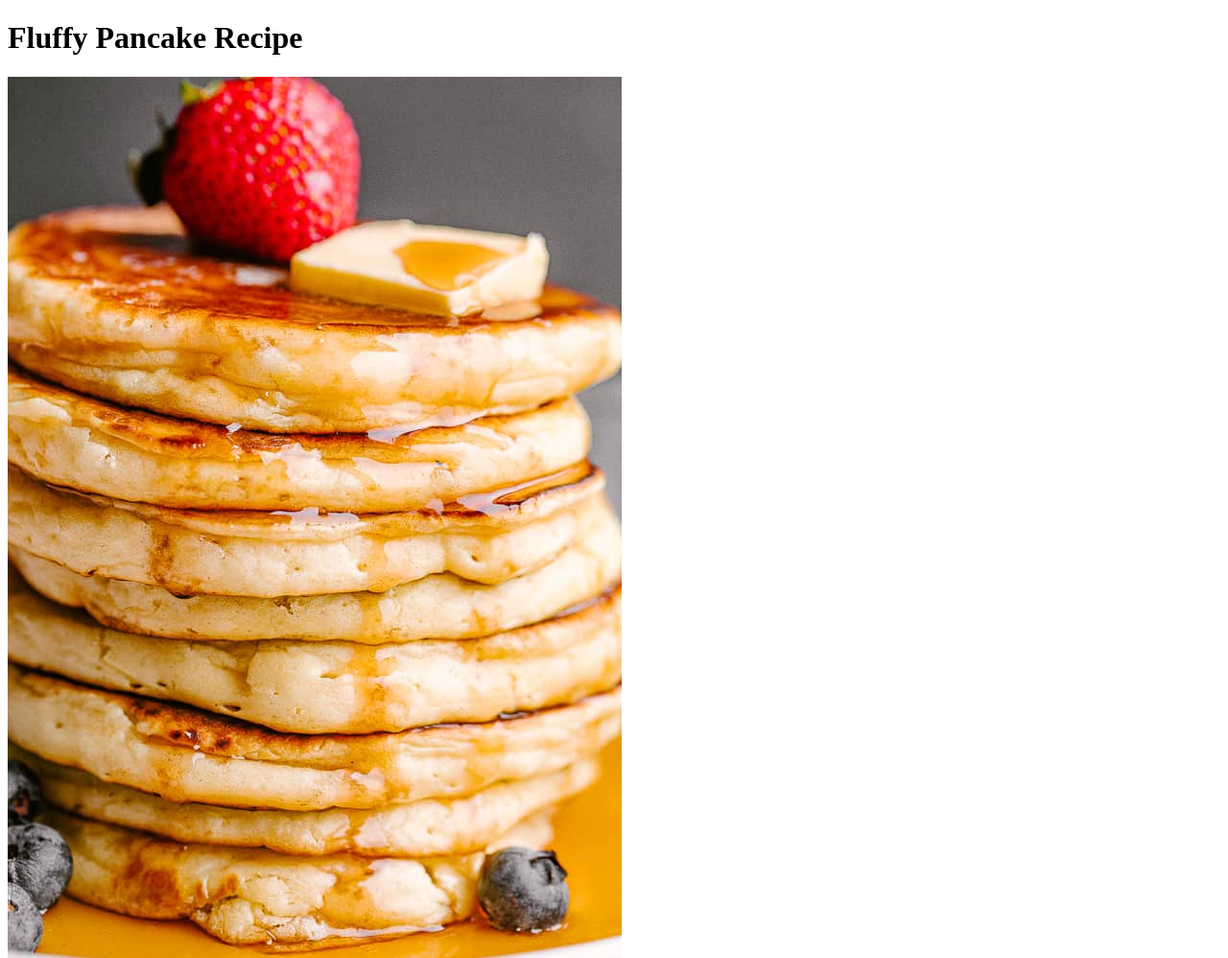
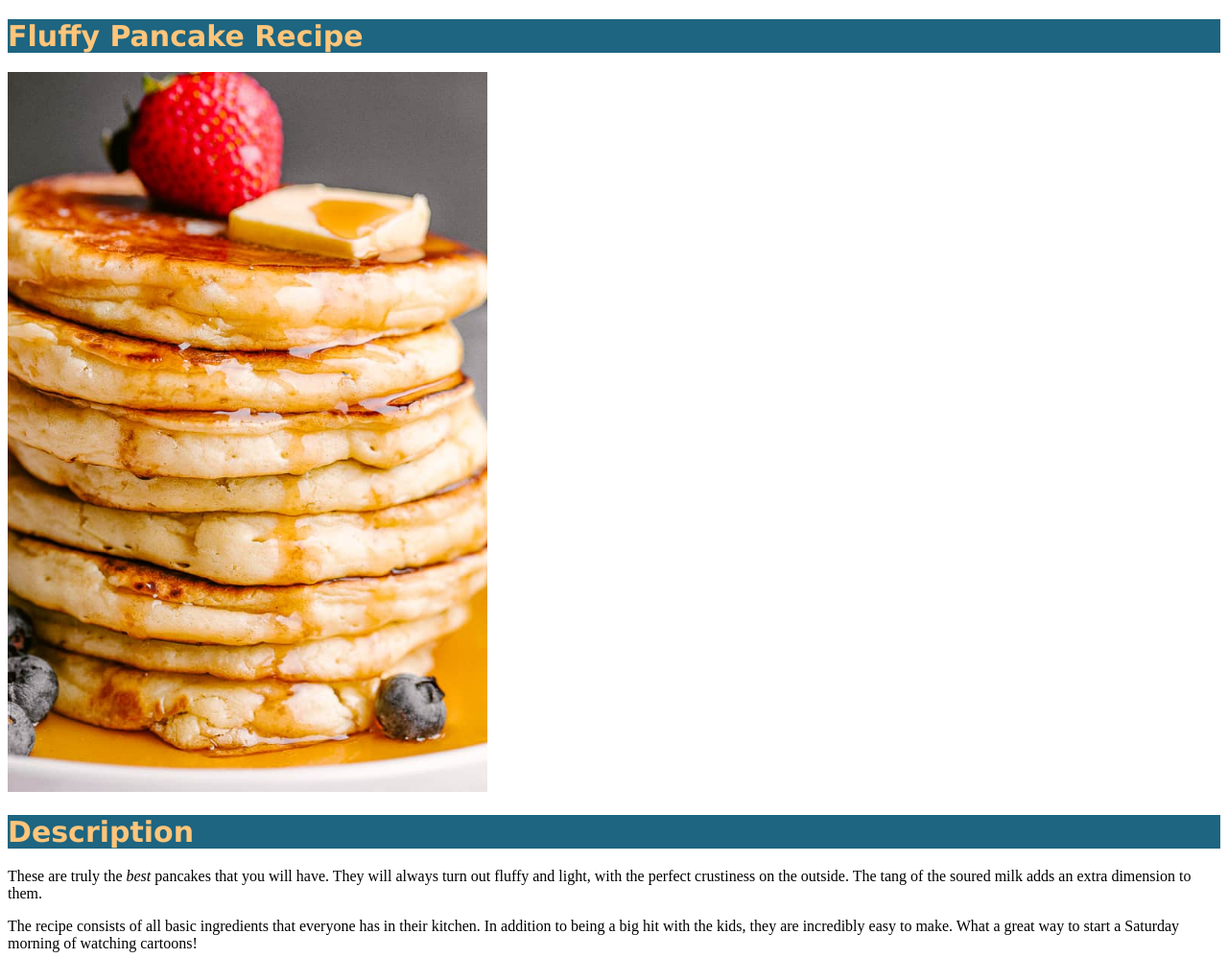
Before and after one commit to spammertime/odin-recipes, a plain HTML site: page recipes/fluffyPancakes.html in a window 1280 px wide. Shown: the top 998 px of the page at 96% size. Drawn offline with Linux system fonts and the light colour scheme.

Commit message:
added .css file with styling for h1 and downsized img. Put links in each page to stylesheet.

```diff
--- a/recipes/fluffyPancakes.html
+++ b/recipes/fluffyPancakes.html
@@ -3,6 +3,7 @@
     <head>
         <title>Fluffy-Pancake-Recipe</title>
         <meta charset="UTF-8">
+        <link rel="stylesheet" href="../styles.css">
     </head>
 
     <body>
--- /dev/null
+++ b/styles.css
@@ -0,0 +1,10 @@
+h1 {
+    font-size: 30px;
+    color: rgb(255, 197, 122);
+    background-color: rgb(29, 101, 129);
+    font-family: Verdana, Geneva, Tahoma, sans-serif;
+}
+img {
+    height: auto;
+    width: 500px;
+}
```
Also changed, not shown: index.html (+1 -0 lines), recipes/rosemarySteak.html (+1 -0 lines), recipes/whiteBeanKaleSoup.html (+1 -0 lines).
